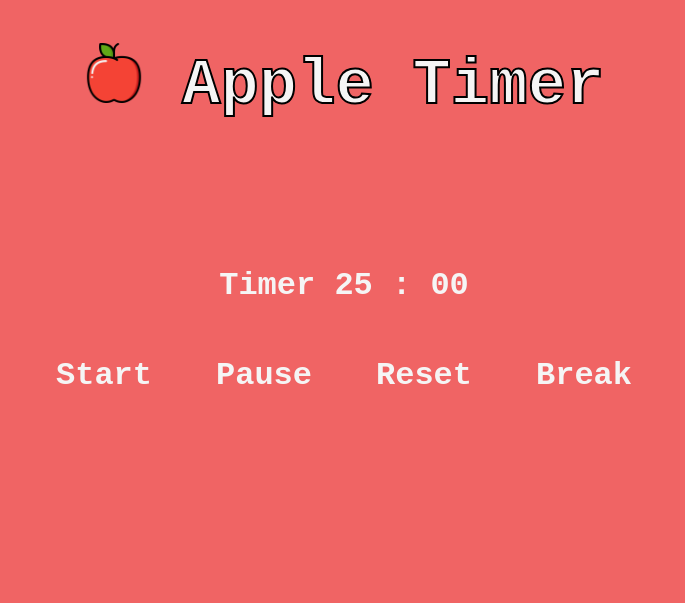
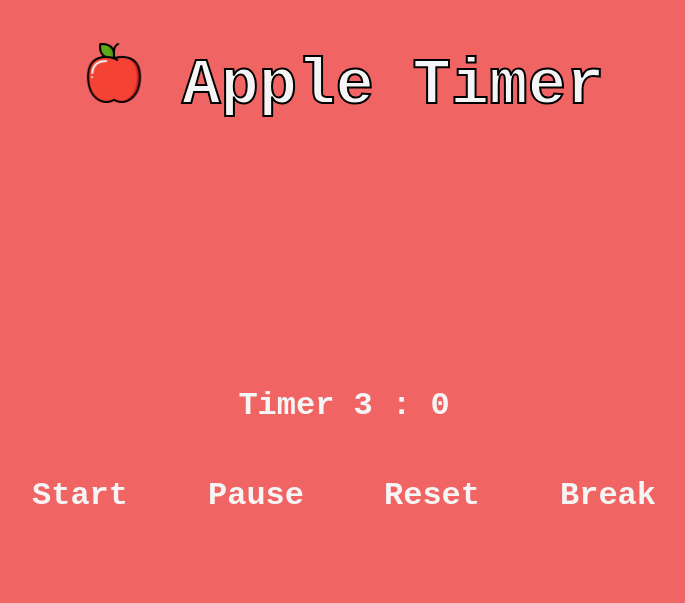
Before and after one commit to Lawrence-gg/Apple-timer, a plain HTML site: page index.html in a window 1280 px wide. Shown: the whole page, without its empty margins (296-981 px from the left). Drawn offline with Linux system fonts and the light colour scheme.

Commit message:
Implemented timer function

```diff
--- a/index.html
+++ b/index.html
@@ -16,7 +16,7 @@
       <div class="timer">
         <h2>
           <span class="timer-status">Timer</span>
-          <span class="timer-minutes">25</span>
+          <span class="timer-minutes">4</span>
           <span class="timer-semicolon">:</span>
           <span class="timer-seconds">00</span>
         </h2>
--- a/script.js
+++ b/script.js
@@ -6,3 +6,24 @@ const start = document.querySelector('.timer-mode-start');
 const pause = document.querySelector('.timer-mode-pause');
 const reset = document.querySelector('.timer-mode-reset');
 const breakTimer = document.querySelector('.timer-mode-break');
+
+setInterval(timer, 1000);
+
+function timer() {
+  let currentMinutes = minutes.innerHTML;
+  let currentSeconds = seconds.innerHTML;
+
+  if (currentMinutes != 00) {
+    if (currentSeconds == 0) {
+      currentMinutes--;
+      currentSeconds = 4;
+    } else {
+      currentSeconds--;
+    }
+  } else if (currentMinutes == 0 && currentSeconds != 0) {
+    currentSeconds--;
+  }
+
+  minutes.innerHTML = currentMinutes;
+  seconds.innerHTML = currentSeconds;
+}
--- a/style.css
+++ b/style.css
@@ -20,15 +20,11 @@ img {
   width: auto;
 }
 
-
-
-
-
 .container {
   width: 50%;
   height: 50%;
   position: absolute;
-  top: 10%;
+  top: 25%;
   left: 25%;
   display: grid;
   grid-template-rows: 1fr 1fr;
@@ -42,5 +38,6 @@ img {
 .timer-controls {
   display: grid;
   grid-template-columns: 1fr 1fr 1fr 1fr;
+  gap: 10%;
   justify-items: center
 }
```
